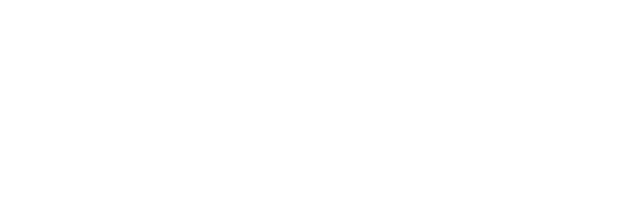
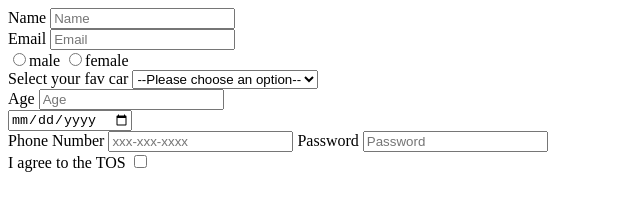
Before and after one commit to acciojob/signup-form-car-LakkireddySujitha, a website: page main.html in a window 1280 px wide. Shown: the whole page, without its empty margins (0-640 px from the left). Drawn offline with Linux system fonts and the light colour scheme.

Commit message:
created a submission

```diff
--- a/main.html
+++ b/main.html
@@ -8,6 +8,37 @@
 
 <body>
 	<!-- the entire body must be written by student -->
+	<label for="name">Name</label>
+	<input type="text" id="name" placeholder="Name" required/>
+	<br>
+	<label for="email">Email</label>
+	<input type="email" id="email" placeholder="Email" required/>
+	<br>
+	<input name="gender" type="radio" id="gender_m" required/>male
+	<input name="gender" type="radio" id="gender_f"  required/>female
+	<br>
+	<label for="cars">Select your fav car</label>
+	<select id=cars required>
+		<option>--Please choose an option--</option>
+		<option>BMW</option>
+		<option>AUDI</option>
+	</select>
+	<br>
+	<label for="age">Age</label>
+	<input type="number" id="age" placeholder="Age" required/>
+	<br>
+	<label for="dob"></label>
+	<input type="date" id="dob" required/>
+	<br>
+	<label for="tel">Phone Number</label>
+	<input type="tel" id="tel" placeholder="xxx-xxx-xxxx" >
+	<label for="password">Password</label>
+	<input type="password" id="password"  placeholder="Password" required>
+	<br>
+	<label for="tos">I agree to the TOS</label>
+	<input type="checkbox" id="tos" required>
+
+
     <script type="text/javascript" src="./script.js">
 </script>
 
```
